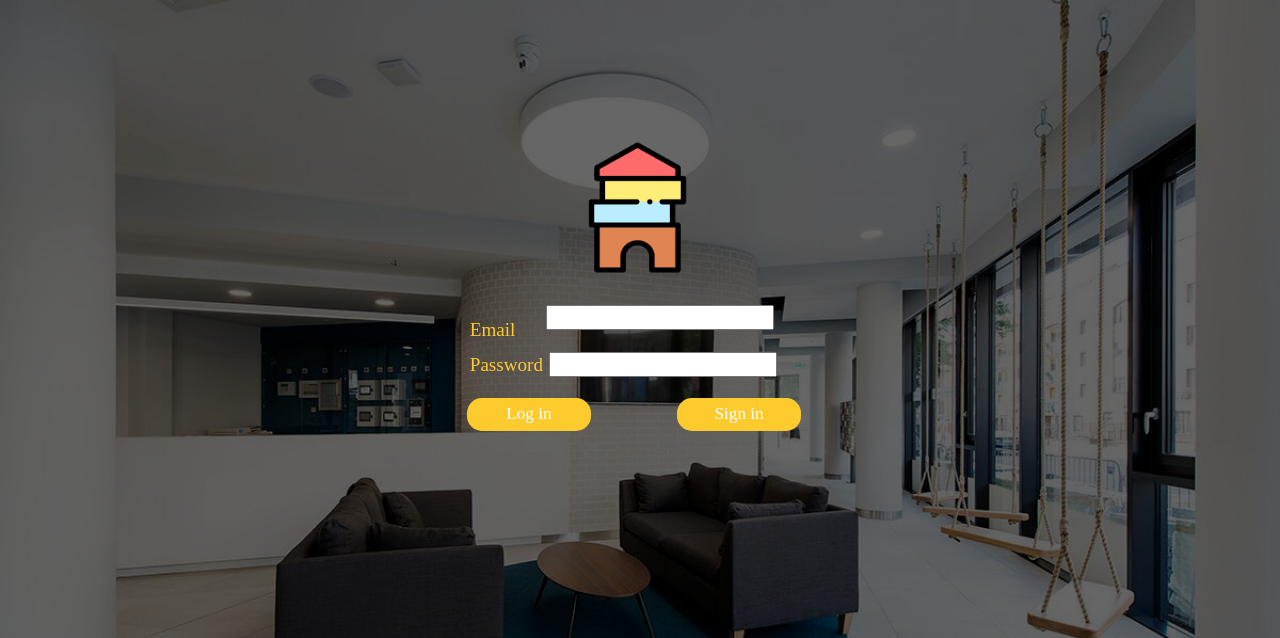
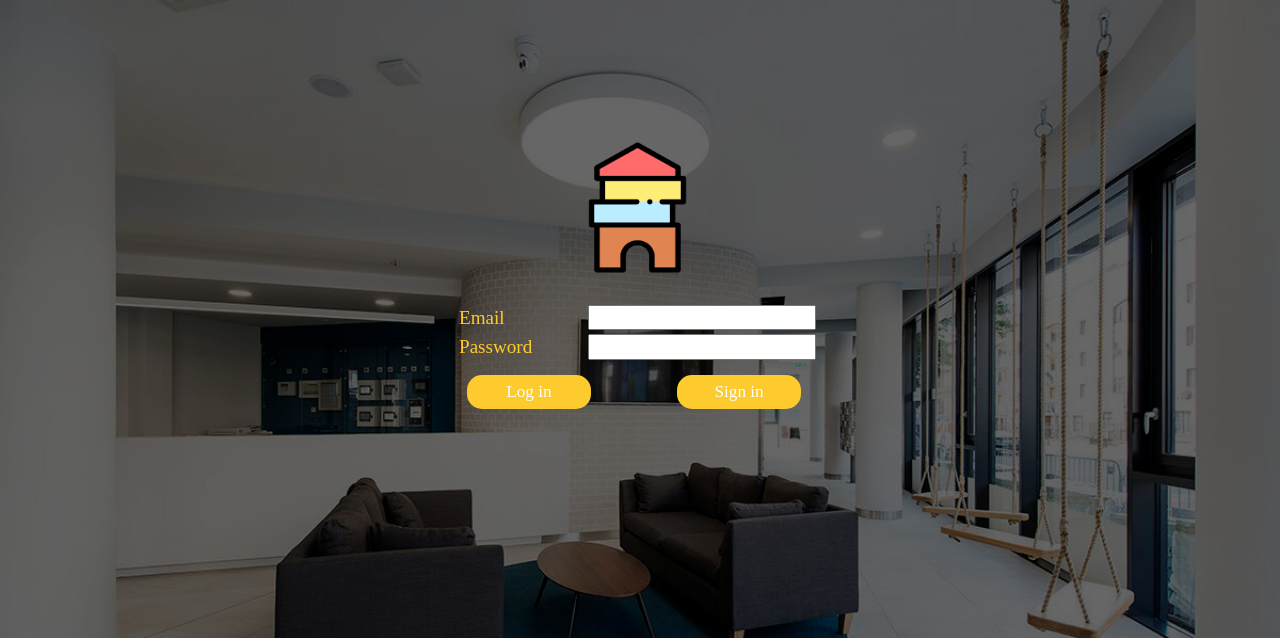
Before and after one commit to S1lhouette/LivEasy, a PHP site: page /html/login.php in a window 1280 px wide. Shown: the top 638 px of the page. Run offline with PHP 8.4, Linux system fonts and the light colour scheme; data that the repository does not hold is empty.

Commit message:
前端更新
1.表单不为空
2.login表格做好了
3.psw验证做完了
前端打开没有问题 但是服务器上跑不出来

```diff
--- a/css/login.css
+++ b/css/login.css
@@ -5,8 +5,10 @@ html{
 }
 
 #table{
+    margin-left: 35%;
     height: 100%;
-    width:100%;
+    width:50%;
+    padding-bottom: 1%;
 }
 
 #background{
@@ -28,38 +30,26 @@ html{
 #email{
     color: #fecb2f;
     position: relative;
-    left: 4.8rem;
-    top: 16%;
-    width: 35%;
-    height: 20%;
     font-family: "Arial Rounded MT Bold";
     font-size: 0.20rem;
-    margin: 0;
-    margin-right: 0;
-    border: 0;
+    width: 20%;
 }
 #emailInput{
+    position: relative;
     height: 0.2rem;
     width: 2.3rem;
-    margin-left: 4.15rem;
 }
 #password{
     color: #fecb2f;
     position: relative;
-    left: 4.8rem;
-    right: 35%;
-    top: 17%;
-    width: 35%;
-    height: 20%;
     font-family: "Arial Rounded MT Bold";
     font-size: 0.20rem;
+    width: 20%;
 }
 #passwordInput{
   position: relative;
-  left:1.5%;
   height: 0.20rem;
   width: 2.3rem;
-  margin-left: 4rem;
 }
 
 #loginBtn{
--- a/html/login.php
+++ b/html/login.php
@@ -47,11 +47,11 @@ session_start();
 <form id="form" action="login.php" method="post">
   <table id="table">
     <tr>
-    <td><p id="email">Email</p></td>
+    <td id="email">Email</td>
     <td><input id="emailInput" type="text" name="email"  ></td>
     </tr>
     <tr>
-    <td><p id="password">Password</p></td>
+    <td id="password">Password</td>
     <td><input id="passwordInput" type="password" name="password" ></td>
     </tr>
   </table>
```
Also changed, not shown: css/signIn.css (+9 -0 lines), html/signIn.php (+5 -5 lines), js/signIn.js (+46 -11 lines).
